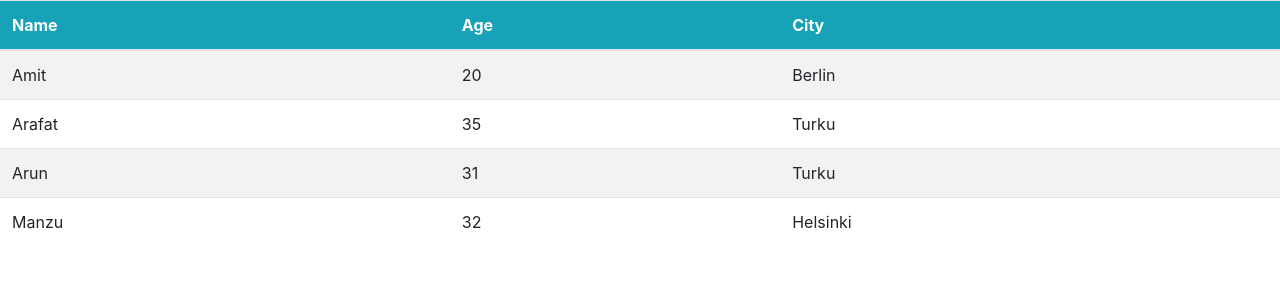
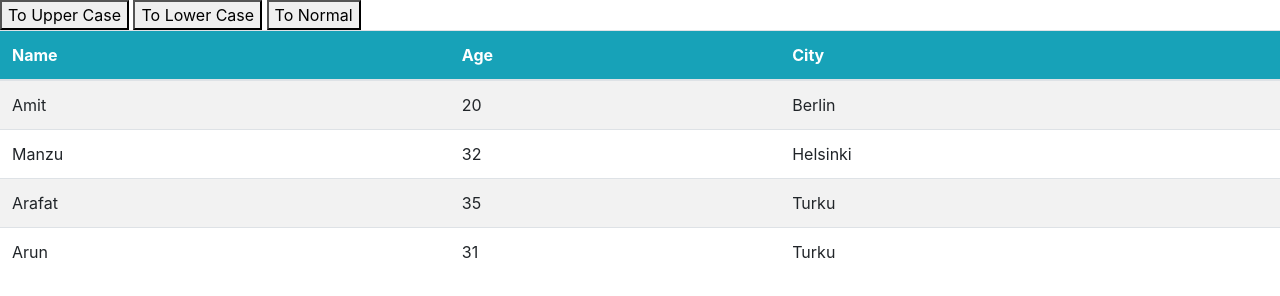
Before and after one commit to arafatnsu/Bootcamp, a plain HTML site: page Practice/Create-table/table.html in a window 1280 px wide. Drawn offline with nearby package versions, Linux system fonts and the light colour scheme.

Commit message:
upperCase, lowerCase

```diff
--- a/Practice/Create-table/table.html
+++ b/Practice/Create-table/table.html
@@ -18,7 +18,11 @@
         }
     </style>
 
-    <table class="table table-striped" border="0">
+    <button id="button-one" class="" onclick="toUpCase()">To Upper Case</button>
+    <button id="button-two" class="" onclick="toLowCase()">To Lower Case</button>
+    <button onclick="toNormal()">To Normal</button>
+
+    <table id="up-low" class="table table-striped" border="0">
         <tr class="bg-info">
             <th>Name</th>
             <th>Age</th>
--- a/Practice/Create-table/table.js
+++ b/Practice/Create-table/table.js
@@ -1,8 +1,8 @@
 const users = [
     { name: "Amit", city: "Berlin", age: 20 },
+    { name: "Manzu", city: "Helsinki", age: 32 },
     { name: "Arafat", city: "Turku", age: 35 },
-    { name: "Arun", city: "Turku", age: 31 },
-    { name: "Manzu", city: "Helsinki", age: 32 }
+    { name: "Arun", city: "Turku", age: 31 }
 ]
 
 function buildTable(data) {
@@ -10,7 +10,7 @@ function buildTable(data) {
 
     for (var i = 0; i < data.length; i++) {
         var row = `<tr>
-                        <td>${data[i].name}</td>
+                        <td class="name-td">${data[i].name}</td>
                         <td>${data[i].age}</td>
                         <td>${data[i].city}</td>
                     </tr>`
@@ -19,3 +19,27 @@ function buildTable(data) {
 }
 
 buildTable(users)
+
+function toUpCase() {
+    let elements = document.getElementsByClassName('name-td')
+    for (let i = 0; i < elements.length; i++) {
+        //const text = elements[i].innerHTML
+        elements[i].innerHTML = elements[i].innerHTML.toUpperCase()
+    }
+}
+
+function toLowCase() {
+    let elements = document.getElementsByClassName('name-td')
+    for (let i = 0; i < elements.length; i++) {
+        const text = elements[i].innerHTML
+        elements[i].innerHTML = text.toLowerCase()
+    }
+}
+
+function toNormal() {
+    let elements = document.getElementsByClassName('name-td')
+    for (let i = 0; i < elements.length; i++) {
+        const text = elements[i].innerHTML.toLowerCase()
+        elements[i].innerHTML = text.charAt(0).toUpperCase() + text.slice(1)
+    }
+}
```
